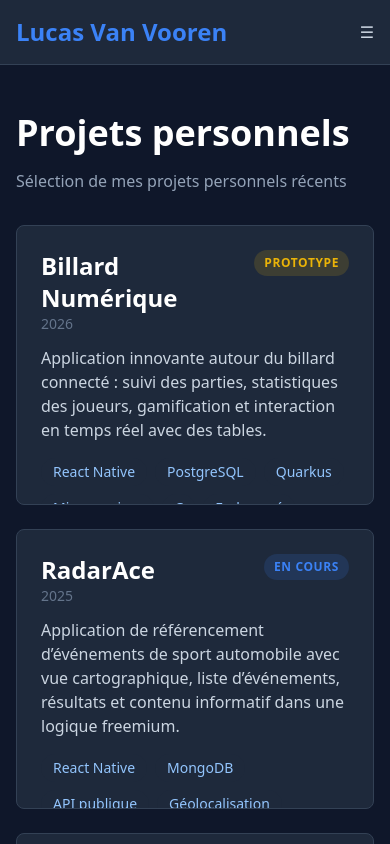
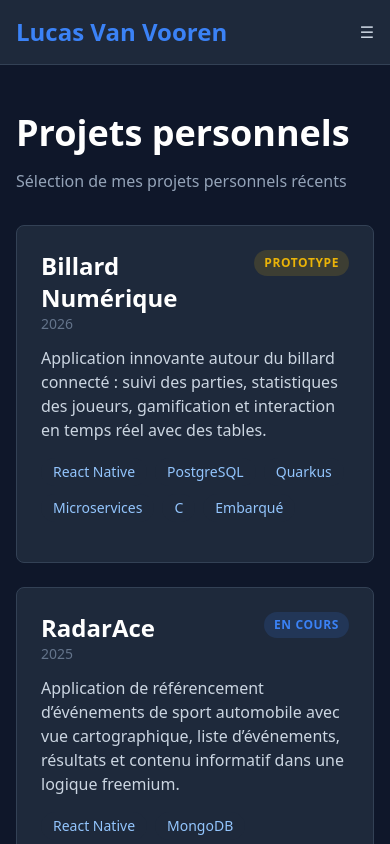
Before and after one commit to LucasVanV/portfolio, a Svelte app: page / in a window 390 px wide. Both pictures are taken after a click on the button "Voir mes projets". Shown: the top 844 px of the page. Built offline with nearby package versions, Linux system fonts and the light colour scheme.

Commit message:
remove max heigt due to mobile version

```diff
--- a/src/components/Projects.svelte
+++ b/src/components/Projects.svelte
@@ -62,7 +62,7 @@
     <div class="space-y-6">
         {#each projects as project (project.title)}
             <div
-                class="project-card bg-secondary rounded-lg border border-slate-700 hover:border-accent transition-all duration-300 hover:shadow-lg overflow-hidden max-h-[280px]"
+                class="project-card bg-secondary rounded-lg border border-slate-700 hover:border-accent transition-all duration-300 hover:shadow-lg overflow-hidden"
             >
                 <div class="grid md:grid-cols-[1.4fr_1fr] items-stretch h-full">
                     <!-- CONTENU -->
```
